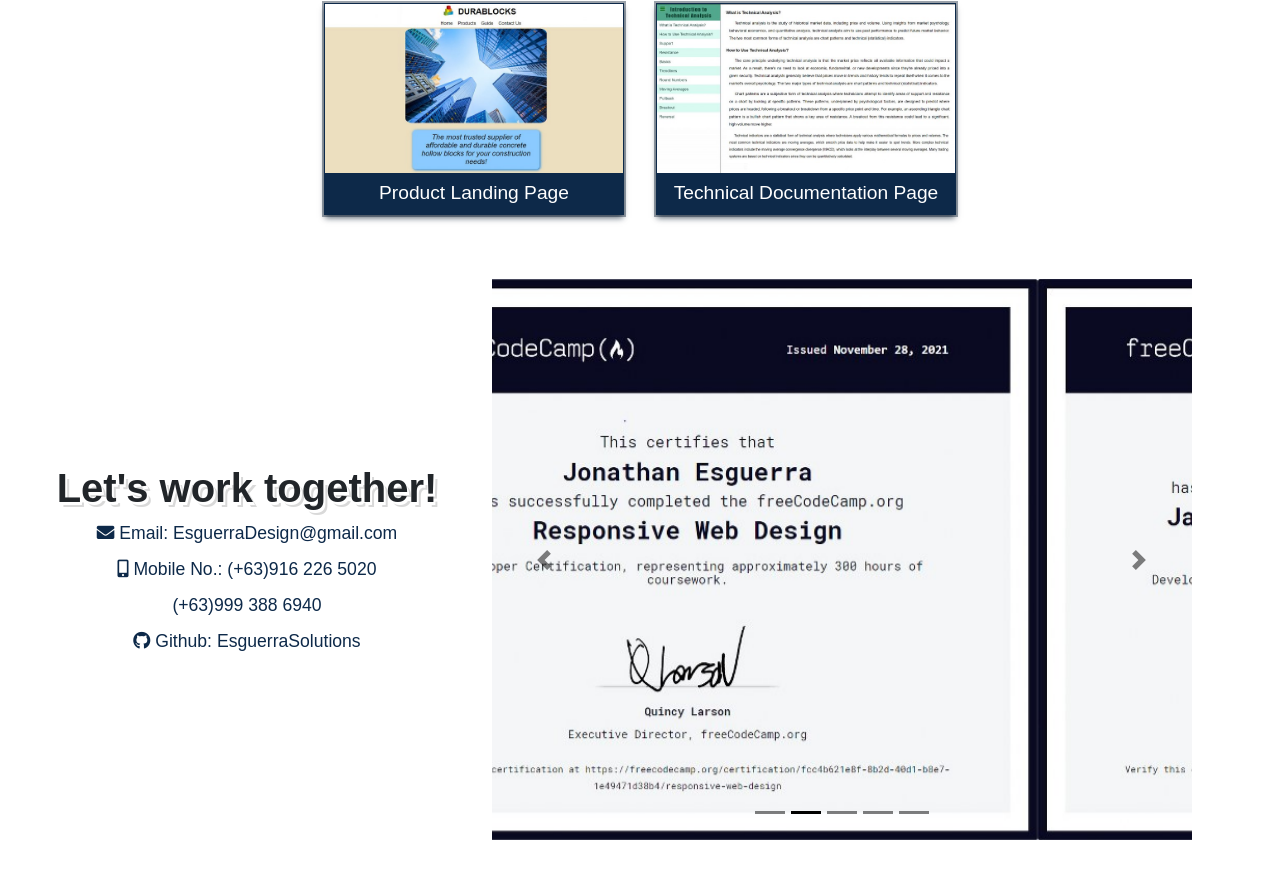
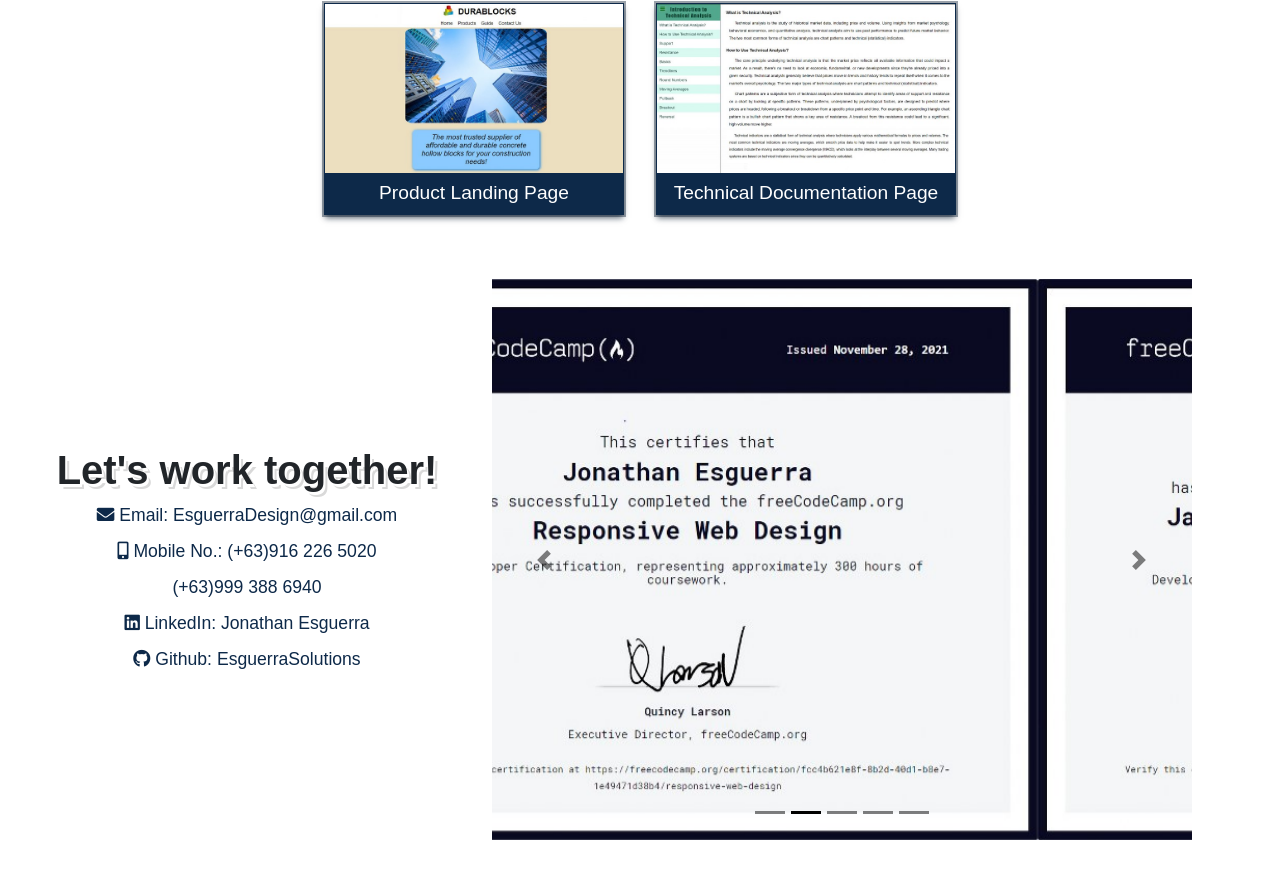
Before and after one commit to EsguerraSolutions/vanguardbuilt, a plain HTML site: page index.html in a window 1280 px wide. Shown: the part 4491-5369 px from the top of the page. Drawn offline with nearby package versions, Linux system fonts and the light colour scheme.

Commit message:
added linked in profile

```diff
--- a/index.html
+++ b/index.html
@@ -266,7 +266,8 @@
       <div class="contact-info"><i class="fas fa-envelope"></i> Email: EsguerraDesign@gmail.com</div>
       <div class="contact-info"><i class="fas fa-mobile-alt"></i> Mobile No.: (+63)916 226 5020</div>
       <div class="contact-info text-right">(+63)999 388 6940</div>
-      <div class="contact-info"><a href="https://github.com/EsguerraSolutions" id="profile-link" target="_blank"><i class="fab fa-github"></i> Github: EsguerraSolutions</a></div>
+      <div class="contact-info"><a href="https://www.linkedin.com/in/esguerrasolutions/" class="profile-link" target="_blank"><i class="fab fa-linkedin"></i> LinkedIn: Jonathan Esguerra</a></div>
+      <div class="contact-info"><a href="https://github.com/EsguerraSolutions" class="profile-link" target="_blank"><i class="fab fa-github"></i> Github: EsguerraSolutions</a></div>
     </div>
 
     <!--Certificate List Carousel-->
--- a/style.css
+++ b/style.css
@@ -336,13 +336,13 @@ h4 {
   text-decoration: none;
 }
 
-#profile-link {
+.profile-link {
   text-decoration: none;
   color: var(--main-dark-blue);
 }
 
 
-#profile-link:hover {
+.profile-link:hover {
   color: var(--main-blue);
 }
 
```
